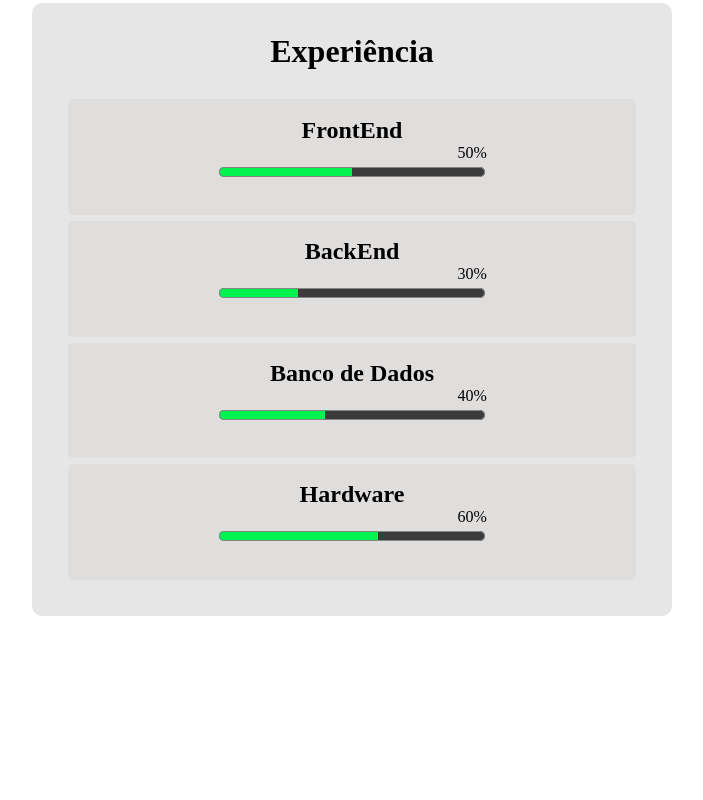
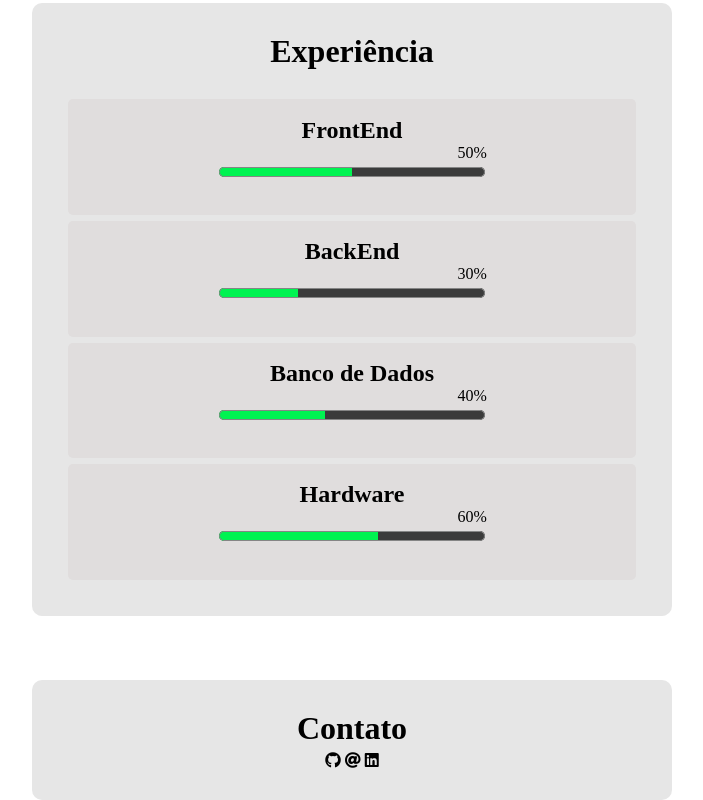
Before and after one commit to 129-ornellas/P-gina-Pessoal---Marcos-Ornellas, a plain HTML site: page index.html in a window 1280 px wide. Shown: the part 1418-2218 px from the top of the page, without its empty margins (288-991 px from the left). Before the commit the page ends 2034 px from the top, so only its background shows below. Drawn offline with Linux system fonts and the light colour scheme.

Commit message:
Página Pronta - Sujeita a alterações

```diff
--- a/CSS/style.css
+++ b/CSS/style.css
@@ -109,3 +109,17 @@ progress {
   margin-bottom: 3%;
   width: 50%;
 }
+
+/* CONTEINER 4 (parte de contato) */
+
+.conteiner4 {
+  margin: 5% 25% 5% 25%;
+  background-color: #e6e6e6;
+  border-radius: 10px;
+  padding: 30px;
+  text-align: center;
+}
+
+.conteiner4 > h1 {
+  margin-bottom: 5px;
+}
--- a/index.html
+++ b/index.html
@@ -100,5 +100,14 @@
         <progress class="barra" value="60" max="100"></progress>
       </div>
     </div>
+
+    <!-- CONTEINER 4 (parte de contato) -->
+    <div class="conteiner4">
+      <h1>Contato</h1>
+
+      <i class="fab fa-github icones_conteiner4"></i>
+      <i class="fas fa-at icones_conteiner4"></i>
+      <i class="fab fa-linkedin icones_conteiner4"></i>
+    </div>
   </body>
 </html>
```
